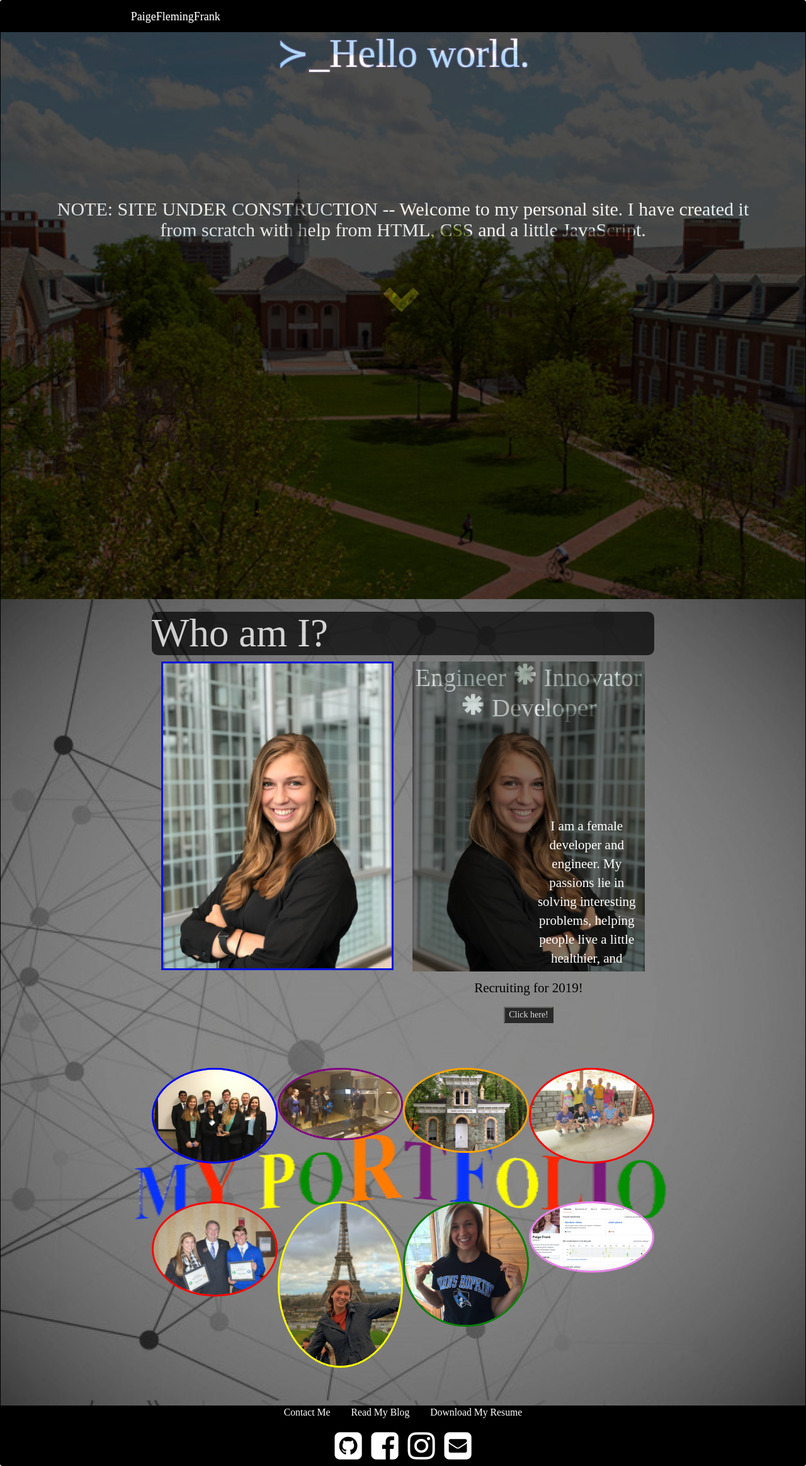
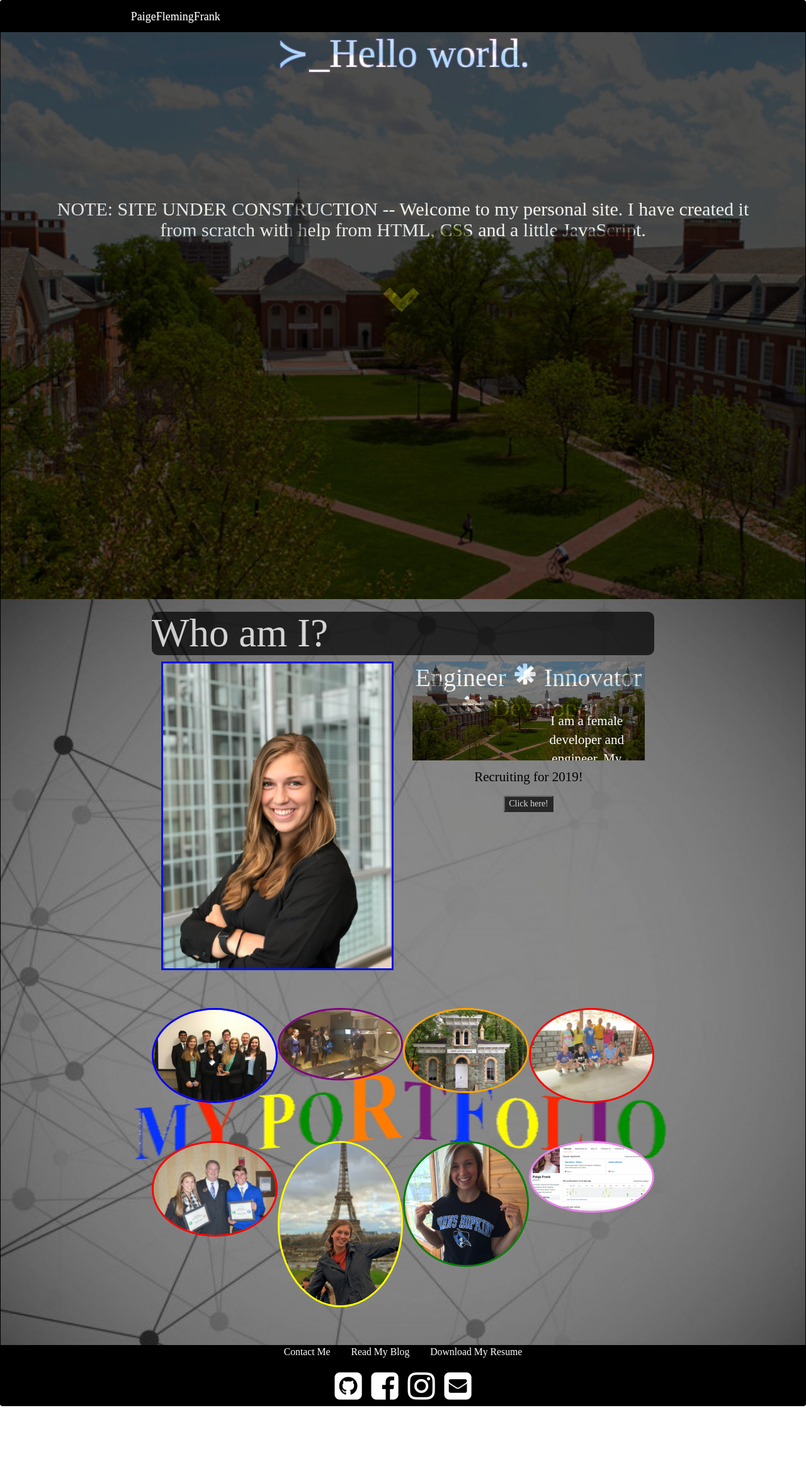
Before and after one commit to pfrank7/pfrank7.github.io, a Jekyll site: the page built from index.html, in a window 1280 px wide. Shown: the whole page at 63% size. Built offline with Jekyll 4.4.1, drawn with Linux system fonts in a browser that asks for light colours; nearby versions of some CDN libraries; after the commit the page ends 2232 px from its top, so only the background shows below that.

Commit message:
Update index.html

```diff
--- a/index.html
+++ b/index.html
@@ -29,7 +29,7 @@
 				</div>
 				<div class = "col-sm-6 text-center">
 					<div class = "me-cont">
-						<img src = "../photos/IMG_0413.jpg" alt = "me" class = "me-image">
+						<img src = "../photos/JHU.jpg" alt = "me" class = "me-image">
 						<div class = "me-overlay text-center">
 							<h2 class = "me-back"> Engineer <span class="glyphicon glyphicon-asterisk"></span> Innovator <span class="glyphicon glyphicon-asterisk"></span> Developer </h2>
 							<p class = "me-text"> I am a female developer and engineer. My passions lie in solving interesting problems, helping people live a little healthier,
```
